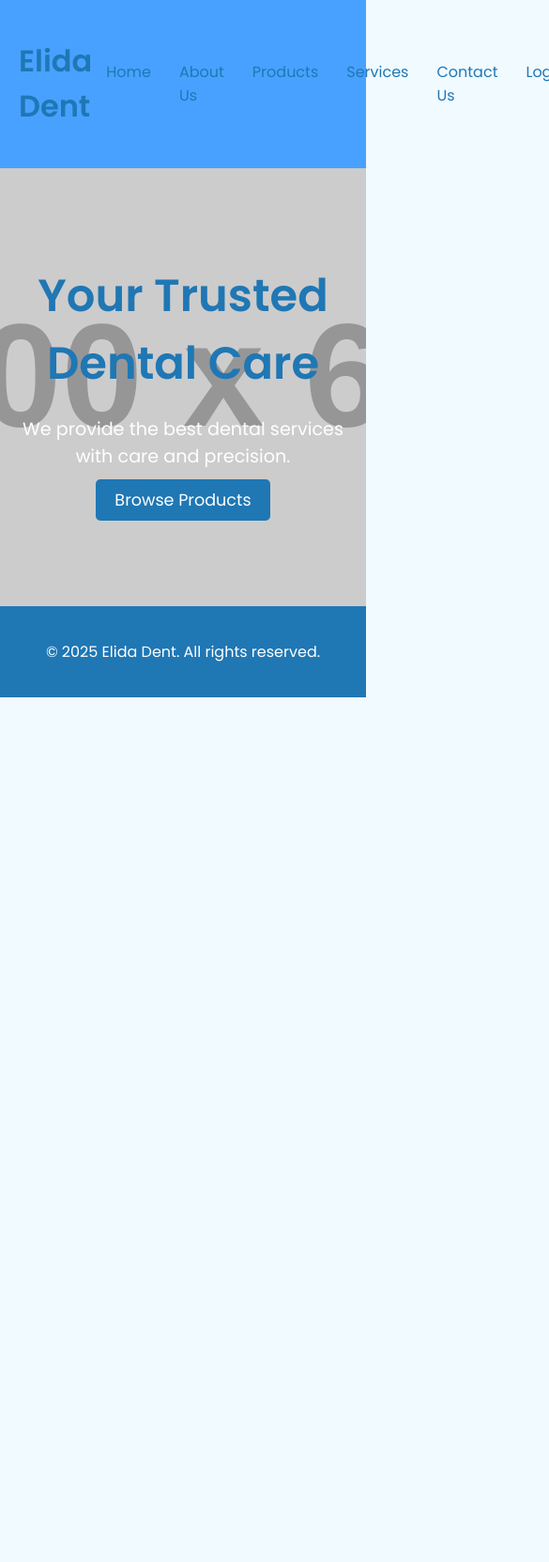
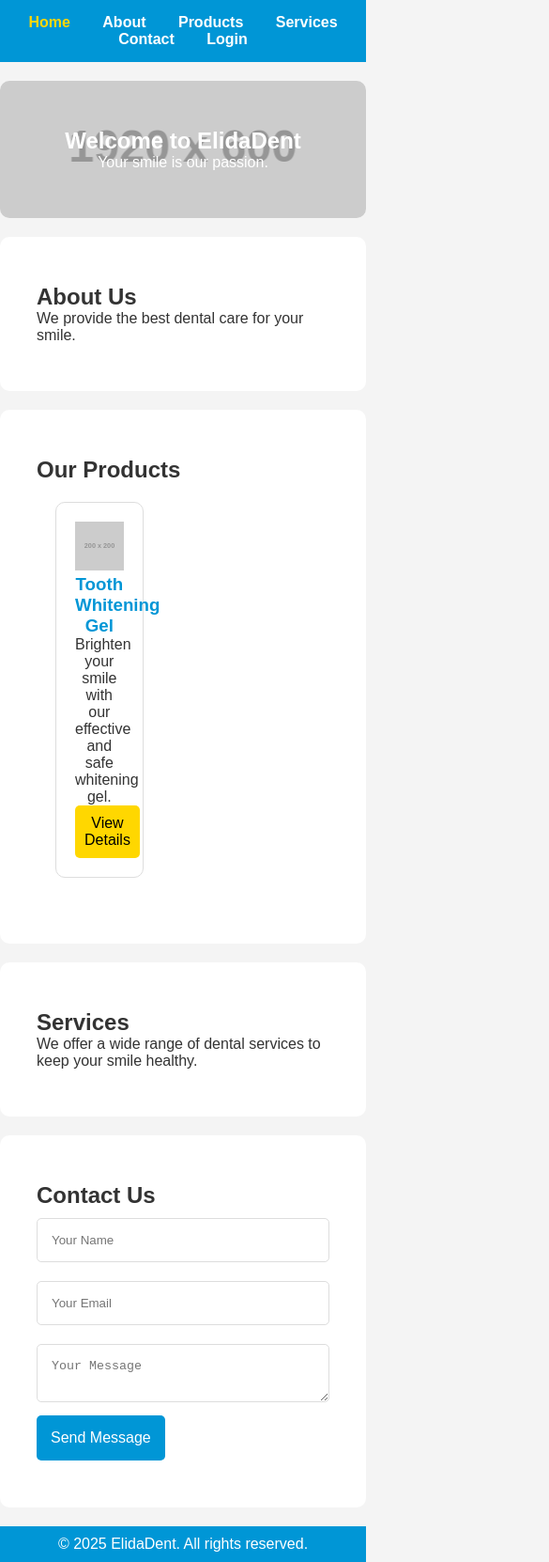
Before and after one commit to Elidahx/ElidaDentWebsite, a plain HTML site: page index.html in a window 390 px wide. Shown: the top 1662 px of the page at 94% size, 585 px wide, since content can reach past the window. Before the commit the page ends 844 px from the top, so only its background shows below. Drawn offline with Linux system fonts and the light colour scheme; files that its build step writes are made by us from their sources; placeholder pictures from the web are drawn by us.

Commit message:
Përditësuar dizajnin dhe përmbajtjen e faqes

```diff
--- a/css/styles.css
+++ b/css/styles.css
@@ -1,136 +1,145 @@
-/* General Styles */
-body {
-    font-family: 'Poppins', sans-serif;
+* {
     margin: 0;
     padding: 0;
-    background: #f0faff;
+    box-sizing: border-box;
+}
+
+body {
+    font-family: Arial, sans-serif;
+    background-color: #f4f4f4;
     color: #333;
 }
 
-h1, h2, h3 {
-    font-weight: 600;
-    color: #1f77b4;
+header {
+    background-color: #0096d6;
+    padding: 15px;
+    text-align: center;
 }
 
-a {
-    text-decoration: none;
-    color: #1f77b4;
+header nav ul {
+    list-style-type: none;
 }
 
-a:hover {
-    color: #0a58ca;
-}
-
-header {
-    background-color: rgba(0, 123, 255, 0.7);
-    padding: 20px 0;
-    position: sticky;
-    top: 0;
-    z-index: 100;
-}
-
-header .container {
-    display: flex;
-    justify-content: space-between;
-    align-items: center;
-    padding: 0 20px;
-}
-
-nav ul {
-    display: flex;
-    list-style-type: none;
-    margin: 0;
-    padding: 0;
-}
-
-nav ul li {
+header nav ul li {
+    display: inline;
     margin: 0 15px;
 }
 
-section.hero {
-    background: url('https://via.placeholder.com/1500x600') center center / cover no-repeat;
-    text-align: center;
-    padding: 100px 20px;
-    color: #fff;
+header nav ul li a {
+    text-decoration: none;
+    color: white;
+    font-weight: bold;
 }
 
-section.hero h2 {
-    font-size: 3rem;
-    margin: 0;
+header nav ul li a.active {
+    color: #ffd700;
 }
 
-section.hero p {
-    font-size: 1.2rem;
+section {
+    padding: 50px 10%;
+    background-color: #fff;
+    margin: 20px 0;
+    border-radius: 10px;
 }
 
-section .container {
-    width: 80%;
-    margin: 0 auto;
+section#home {
+    background: url('https://via.placeholder.com/1920x600/0096d6/FFFFFF?text=Welcome+to+ElidaDent') center center/cover no-repeat;
+    color: white;
+    text-align: center;
 }
 
-/* Product Section */
-.product-list {
-    background-color: rgba(0, 123, 255, 0.1);
-    padding: 50px 0;
+footer {
+    background-color: #0096d6;
+    color: white;
+    padding: 10px;
     text-align: center;
 }
 
 .product {
     display: inline-block;
+    width: 30%;
+    text-align: center;
     margin: 20px;
-    text-align: center;
+    padding: 20px;
+    border: 1px solid #ddd;
+    border-radius: 10px;
 }
 
 .product img {
-    width: 200px;
-    height: 200px;
+    width: 100%;
+    height: auto;
 }
 
 .product h3 {
-    font-size: 1.5rem;
-    color: #1f77b4;
+    color: #0096d6;
 }
 
-/* Buttons */
-.btn {
-    background-color: #1f77b4;
-    color: white;
-    padding: 10px 20px;
-    font-size: 1.1rem;
+.product-detail-btn {
+    background-color: #ffd700;
+    border: none;
+    padding: 10px;
+    font-size: 16px;
     border-radius: 5px;
-    margin-top: 10px;
+    cursor: pointer;
 }
 
-.btn:hover {
-    background-color: #0a58ca;
+.product-detail-btn:hover {
+    background-color: #ff8c00;
 }
 
-/* Footer */
-footer {
-    text-align: center;
-    padding: 20px;
-    background-color: #1f77b4;
-    color: white;
+.modal {
+    display: none;
+    position: fixed;
+    z-index: 1;
+    left: 0;
+    top: 0;
+    width: 100%;
+    height: 100%;
+    background-color: rgba(0, 0, 0, 0.5);
 }
 
-/* Forms */
-form input, form textarea {
+.modal-content {
+    background-color: white;
+    padding: 20px;
+    margin: 15% auto;
+    width: 60%;
+    max-width: 600px;
+    border-radius: 10px;
+}
+
+.close-btn {
+    color: #aaa;
+    font-size: 28px;
+    font-weight: bold;
+    position: absolute;
+    top: 10px;
+    right: 20px;
+}
+
+.close-btn:hover {
+    color: black;
+    cursor: pointer;
+}
+
+form input,
+form textarea {
     width: 100%;
-    padding: 10px;
+    padding: 15px;
     margin: 10px 0;
+    border-radius: 5px;
     border: 1px solid #ddd;
-    border-radius: 5px;
 }
 
 form button {
-    padding: 12px 20px;
-    background-color: #1f77b4;
+    padding: 15px;
+    background-color: #0096d6;
+    border: none;
     color: white;
-    border: none;
+    font-size: 16px;
     border-radius: 5px;
     cursor: pointer;
 }
 
 form button:hover {
-    background-color: #0a58ca;
+    background-color: #007bb5;
 }
--- a/index.html
+++ b/index.html
@@ -3,36 +3,71 @@
 <head>
     <meta charset="UTF-8">
     <meta name="viewport" content="width=device-width, initial-scale=1.0">
-    <meta http-equiv="X-UA-Compatible" content="ie=edge">
-    <title>Elida Dent</title>
-    <link rel="stylesheet" href="css/styles.css">
-    <link href="https://fonts.googleapis.com/css2?family=Poppins:wght@300;400;600&display=swap" rel="stylesheet">
+    <title>ElidaDent - Dentists</title>
+    <link rel="stylesheet" href="styles.css">
 </head>
 <body>
     <header>
-        <div class="container">
-            <h1>Elida Dent</h1>
-            <nav>
-                <ul>
-                    <li><a href="index.html">Home</a></li>
-                    <li><a href="about.html">About Us</a></li>
-                    <li><a href="products.html">Products</a></li>
-                    <li><a href="services.html">Services</a></li>
-                    <li><a href="contact.html">Contact Us</a></li>
-                    <li><a href="login.html">Login</a></li>
-                </ul>
-            </nav>
-        </div>
+        <nav>
+            <ul>
+                <li><a href="#home" class="active">Home</a></li>
+                <li><a href="#about">About</a></li>
+                <li><a href="#products">Products</a></li>
+                <li><a href="#services">Services</a></li>
+                <li><a href="#contact">Contact</a></li>
+                <li><a href="#login">Login</a></li>
+            </ul>
+        </nav>
     </header>
 
-    <section class="hero">
-        <h2>Your Trusted Dental Care</h2>
-        <p>We provide the best dental services with care and precision.</p>
-        <a href="products.html" class="btn">Browse Products</a>
+    <section id="home">
+        <h1>Welcome to ElidaDent</h1>
+        <p>Your smile is our passion.</p>
+    </section>
+
+    <section id="about">
+        <h2>About Us</h2>
+        <p>We provide the best dental care for your smile.</p>
+    </section>
+
+    <section id="products">
+        <h2>Our Products</h2>
+        <div class="product">
+            <img src="https://via.placeholder.com/200" alt="Product 1">
+            <h3>Tooth Whitening Gel</h3>
+            <p>Brighten your smile with our effective and safe whitening gel.</p>
+            <button class="btn product-detail-btn" data-product-details="Brighten your smile with this high-quality gel.">View Details</button>
+        </div>
+        <!-- More products here -->
+    </section>
+
+    <section id="services">
+        <h2>Services</h2>
+        <p>We offer a wide range of dental services to keep your smile healthy.</p>
+    </section>
+
+    <section id="contact">
+        <h2>Contact Us</h2>
+        <form name="contactForm" onsubmit="return validateForm()">
+            <input type="text" name="name" placeholder="Your Name" required>
+            <input type="email" name="email" placeholder="Your Email" required>
+            <textarea name="message" placeholder="Your Message" required></textarea>
+            <button type="submit" class="btn">Send Message</button>
+        </form>
     </section>
 
     <footer>
-        <p>&copy; 2025 Elida Dent. All rights reserved.</p>
+        <p>&copy; 2025 ElidaDent. All rights reserved.</p>
     </footer>
+
+    <div id="productModal" class="modal">
+        <div class="modal-content">
+            <span class="close-btn" onclick="closeModal('productModal')">&times;</span>
+            <h2>Product Details</h2>
+            <p id="productDetails">Here are the details of the product.</p>
+        </div>
+    </div>
+
+    <script src="script.js"></script>
 </body>
 </html>
```
Also changed, not shown: js/validation.js (+42 -30 lines).
